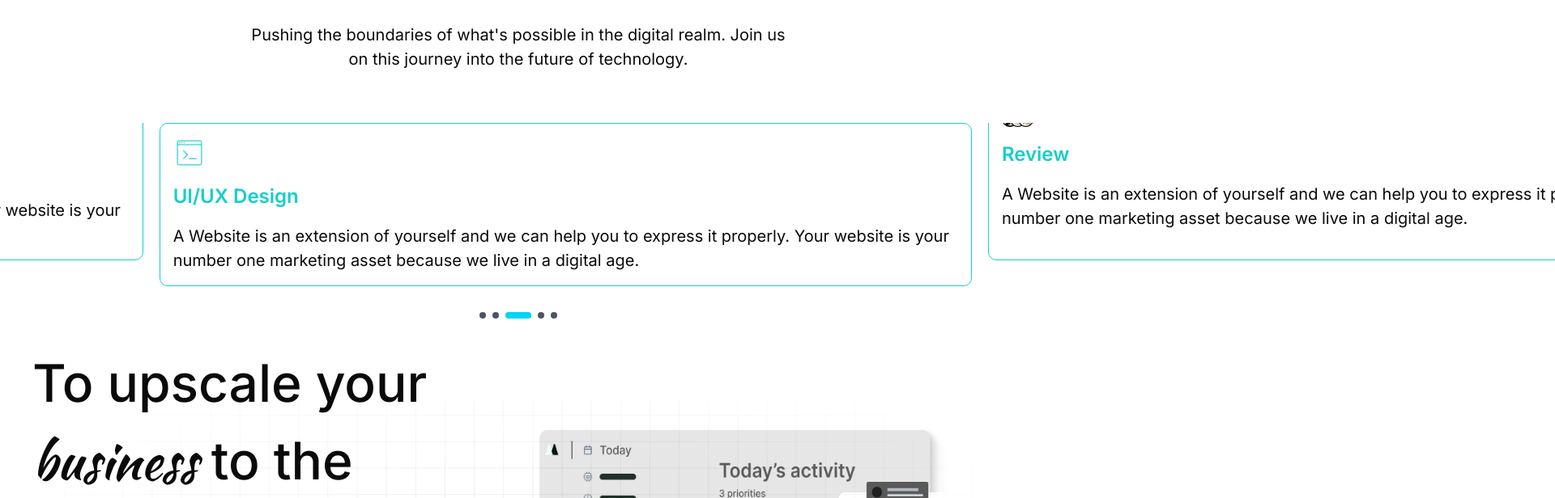
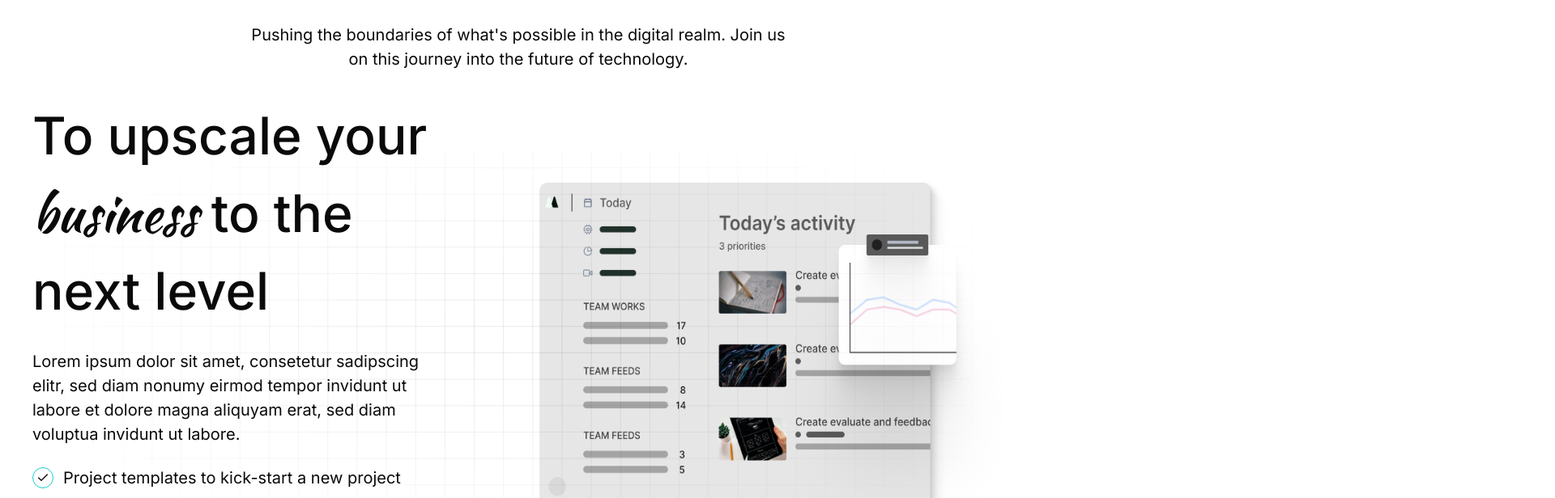
Before and after one commit to Roshen-Perera/ceylon-developers-portfolio, a Next.js app: page / in a window 1280 px wide. Shown: the part 720-1336 px from the top of the page at 81% size, 1920 px wide, since content can reach past the window. Built offline with nearby package versions, Linux system fonts and the light colour scheme.

Commit message:
Refactor ServiceCarousel to remove hardcoded services and related logic for improved maintainability

```diff
--- a/components/serviceCarousel.tsx
+++ b/components/serviceCarousel.tsx
@@ -5,213 +5,11 @@ import Image from "next/image";
 import { ChevronLeft, ChevronRight } from "lucide-react";
 import { H5, P } from "./typography";
 
-const services = [
-  {
-    id: 1,
-    title: "Review",
-    description:
-      "A Website is an extension of yourself and we can help you to express it properly. Your website is your number one marketing asset because we live in a digital age.",
-    icon: "/assets/icons/review.jpg",
-  },
-  {
-    id: 2,
-    title: "Testing",
-    description:
-      "A Website is an extension of yourself and we can help you to express it properly. Your website is your number one marketing asset because we live in a digital age.",
-    icon: "/assets/icons/testing.gif",
-  },
-  {
-    id: 3,
-    title: "Web Design & Development",
-    description:
-      "A Website is an extension of yourself and we can help you to express it properly. Your website is your number one marketing asset because we live in a digital age.",
-    icon: "/assets/icons/web.gif",
-  },
-  {
-    id: 4,
-    title: "Mobile App Development",
-    description:
-      "A Website is an extension of yourself and we can help you to express it properly. Your website is your number one marketing asset because we live in a digital age.",
-    icon: "/assets/icons/mobile.gif",
-  },
-  {
-    id: 5,
-    title: "UI/UX Design",
-    description:
-      "A Website is an extension of yourself and we can help you to express it properly. Your website is your number one marketing asset because we live in a digital age.",
-    icon: "/assets/icons/ui.gif",
-  },
-];
-
 const ServiceCarousel = () => {
-  const [currentIndex, setCurrentIndex] = useState(0);
-  const [itemsPerView, setItemsPerView] = useState(5);
-  const [isTransitioning, setIsTransitioning] = useState(true);
-
-  // Duplicate services for infinite loop effect
-  const duplicatedServices = useMemo(() => {
-    return [...services, ...services, ...services];
-  }, []);
-
-  // Handle responsive items per view
-  useEffect(() => {
-    const handleResize = () => {
-      const width = window.innerWidth;
-      if (width < 640) {
-        setItemsPerView(1);
-      } else if (width < 768) {
-        setItemsPerView(2);
-      } else if (width < 1024) {
-        setItemsPerView(3);
-      } else if (width < 1280) {
-        setItemsPerView(4);
-      } else if (width < 1440) {
-        setItemsPerView(5);
-      } else {
-        setItemsPerView(6); // Show 5 full + 2 half cards
-      }
-    };
-
-    handleResize();
-    window.addEventListener("resize", handleResize);
-    return () => window.removeEventListener("resize", handleResize);
-  }, []);
-
-  // Start from the middle set of cards
-  useEffect(() => {
-    setCurrentIndex(services.length);
-  }, [itemsPerView]);
-
-  // Auto-scroll with infinite loop
-  useEffect(() => {
-    const interval = setInterval(() => {
-      setCurrentIndex((prev) => prev + 1);
-    }, 3000);
-
-    return () => clearInterval(interval);
-  }, []);
-
-  // Reset position when reaching the end (seamless loop)
-  useEffect(() => {
-    // When we reach the end of the second set, instantly jump back to the start of the middle set
-    if (currentIndex >= services.length * 2) {
-      setTimeout(() => {
-        setIsTransitioning(false);
-        setCurrentIndex(services.length);
-      }, 500); // Wait for transition to complete
-
-      setTimeout(() => {
-        setIsTransitioning(true);
-      }, 550);
-    }
-    // When we go below the first set, jump to the end of the middle set
-    else if (currentIndex < services.length) {
-      setTimeout(() => {
-        setIsTransitioning(false);
-        setCurrentIndex(services.length);
-      }, 500);
-
-      setTimeout(() => {
-        setIsTransitioning(true);
-      }, 550);
-    }
-  }, [currentIndex]);
-
-  const goToSlide = useCallback((index: number) => {
-    setCurrentIndex(services.length + index);
-  }, []);
 
   return (
-    <div className="flex items-center justify-center p-4 sm:p-6 lg:p-8 mx-60 overflow-hidden">
-      <div className="w-full">
-        <div className="relative px-2 sm:px-4">
-          <div className="overflow-hidden">
-            <div
-              className={`flex gap-3 sm:gap-4 lg:gap-5 ${
-                isTransitioning ? "transition-transform duration-500 ease-out" : ""
-              }`}
-              style={{
-                transform: `translateX(-${
-                  currentIndex * (100 / itemsPerView)
-                }%)`,
-              }}
-            >
-              {duplicatedServices.map((service, index) => {
-                const displayIndex = (index - currentIndex + duplicatedServices.length) % duplicatedServices.length;
-                const isCenterCard =
-                  itemsPerView > 1 &&
-                  displayIndex === Math.floor(itemsPerView / 2);
-
-                // For large screens (>1440px), calculate position relative to center
-                const isLargeScreen = typeof window !== 'undefined' && window.innerWidth >= 1440;
-                const centerPosition = itemsPerView / 2;
-                const relativePosition = displayIndex - centerPosition;
-
-                // Card 1 (far left half) and Card 5 (far right half) should be elevated
-                const isOuterHalfCard = isLargeScreen && (
-                  Math.abs(relativePosition) > 2 && Math.abs(relativePosition) <= 2.5
-                );
-
-                // Cards 2 and 4 (second from edges) should be elevated
-                const isSecondCard = isLargeScreen && (
-                  Math.abs(relativePosition) > 1 && Math.abs(relativePosition) <= 2
-                );
-
-                return (
-                  <div
-                    key={`${service.id}-${index}`}
-                    className={`lg:min-w-80 shrink-0 flex flex-col border-[#17CDCA] border rounded-lg p-3 sm:p-4 gap-3 sm:gap-4 transition-all duration-500 ${
-                      isCenterCard
-                        ? "" // Center card stays at normal position
-                        : isOuterHalfCard
-                        ? "-translate-y-4 sm:-translate-y-6 lg:-translate-y-8" // Outer half cards elevated like 2 & 4
-                        : isSecondCard
-                        ? "-translate-y-4 sm:-translate-y-6 lg:-translate-y-8" // Cards 2 & 4 elevated
-                        : displayIndex >= 0 && displayIndex < itemsPerView
-                        ? "-translate-y-4 sm:-translate-y-6 lg:-translate-y-8" // Default elevation for visible cards
-                        : ""
-                    }`}
-                    style={{
-                      width: `calc(${100 / itemsPerView}% - ${
-                        ((itemsPerView - 1) * (itemsPerView === 1 ? 12 : 16)) /
-                        itemsPerView
-                      }px)`,
-                    }}
-                  >
-                    <Image
-                      src={service.icon}
-                      alt={service.description}
-                      width={40}
-                      height={40}
-                    />
-
-                    <H5 className="text-[#17CDCA]">{service.title}</H5>
-
-                    <P>{service.description}</P>
-                  </div>
-                );
-              })}
-            </div>
-          </div>
-        </div>
-
-        {/* Navigation Dots */}
-        <div className="flex justify-center gap-2 mt-6 sm:mt-8">
-          {services.map((_, index) => (
-            <button
-              key={index}
-              onClick={() => goToSlide(index)}
-              className={`transition-all duration-300 rounded-full ${
-                (currentIndex % services.length) === index
-                  ? "w-8 h-2 bg-cyan-400"
-                  : "w-2 h-2 bg-gray-600 hover:bg-gray-500"
-              }`}
-              aria-label={`Go to slide ${index + 1}`}
-            />
-          ))}
-        </div>
-      </div>
-    </div>
+    <>
+    </>
   );
 };
 
```
